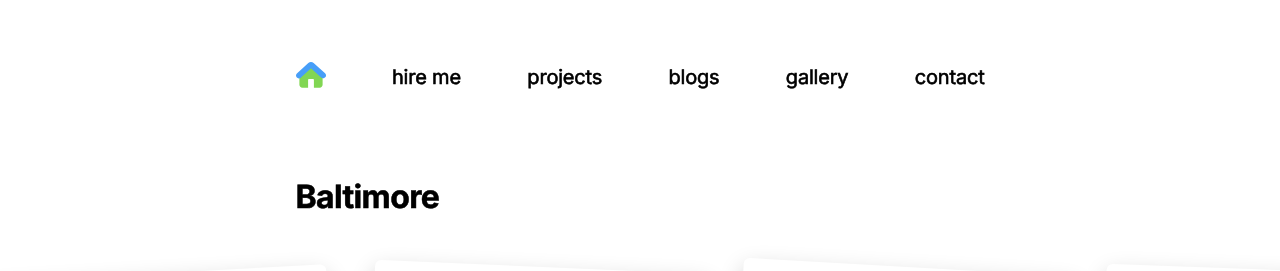
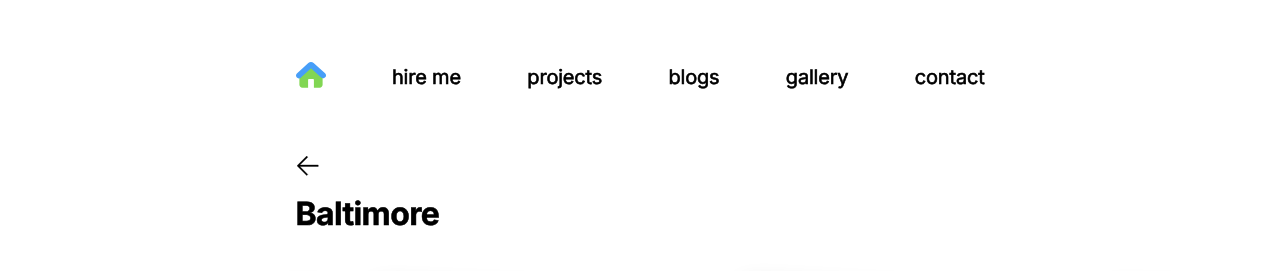
Before and after one commit to jaiminjariwala/jaiminjariwala, a Next.js app in the folder next/: page /gallery/baltimore in a window 1280 px wide. Shown: the top 271 px of the page. Built offline with nearby package versions, Linux system fonts and the light colour scheme; a web font is replaced by a local one.

Commit message:
Add back-arrow navigation to folder view

```diff
--- a/next/src/components/GalleryFolderPhotosPage.jsx
+++ b/next/src/components/GalleryFolderPhotosPage.jsx
@@ -1,6 +1,8 @@
 "use client";
 
 import { useEffect } from "react";
+import Image from "next/image";
+import Link from "next/link";
 import { useRouter } from "next/navigation";
 import Navbar from "@/components/Navbar";
 import { getCloudinaryUrl, getPhotoId, getPhotoPosition } from "@/components/galleryData";
@@ -50,7 +52,15 @@ export default function GalleryFolderPhotosPage({ section }) {
       <Navbar />
 
       <div className="mx-auto w-full max-w-[689px] pt-2 md:pt-6" style={{ paddingLeft: 'clamp(0px, calc((768px - 100vw) * 9999), 20px)', paddingRight: 'clamp(0px, calc((768px - 100vw) * 9999), 20px)' }}>
-        <h1 className="text-[32px] leading-none tracking-[-0.02em] [-webkit-text-stroke:0.5px_#000000]">
+        <Link
+          href="/gallery"
+          aria-label="Back to gallery"
+          className="inline-flex h-[24px] w-[24px] items-center justify-center"
+        >
+          <Image src="/icons/left-arrow.svg" alt="" aria-hidden="true" width={22} height={20} priority />
+        </Link>
+
+        <h1 className="mt-[18px] text-[32px] leading-none tracking-[-0.02em] [-webkit-text-stroke:0.5px_#000000]">
           {section.title}
         </h1>
       </div>
```
